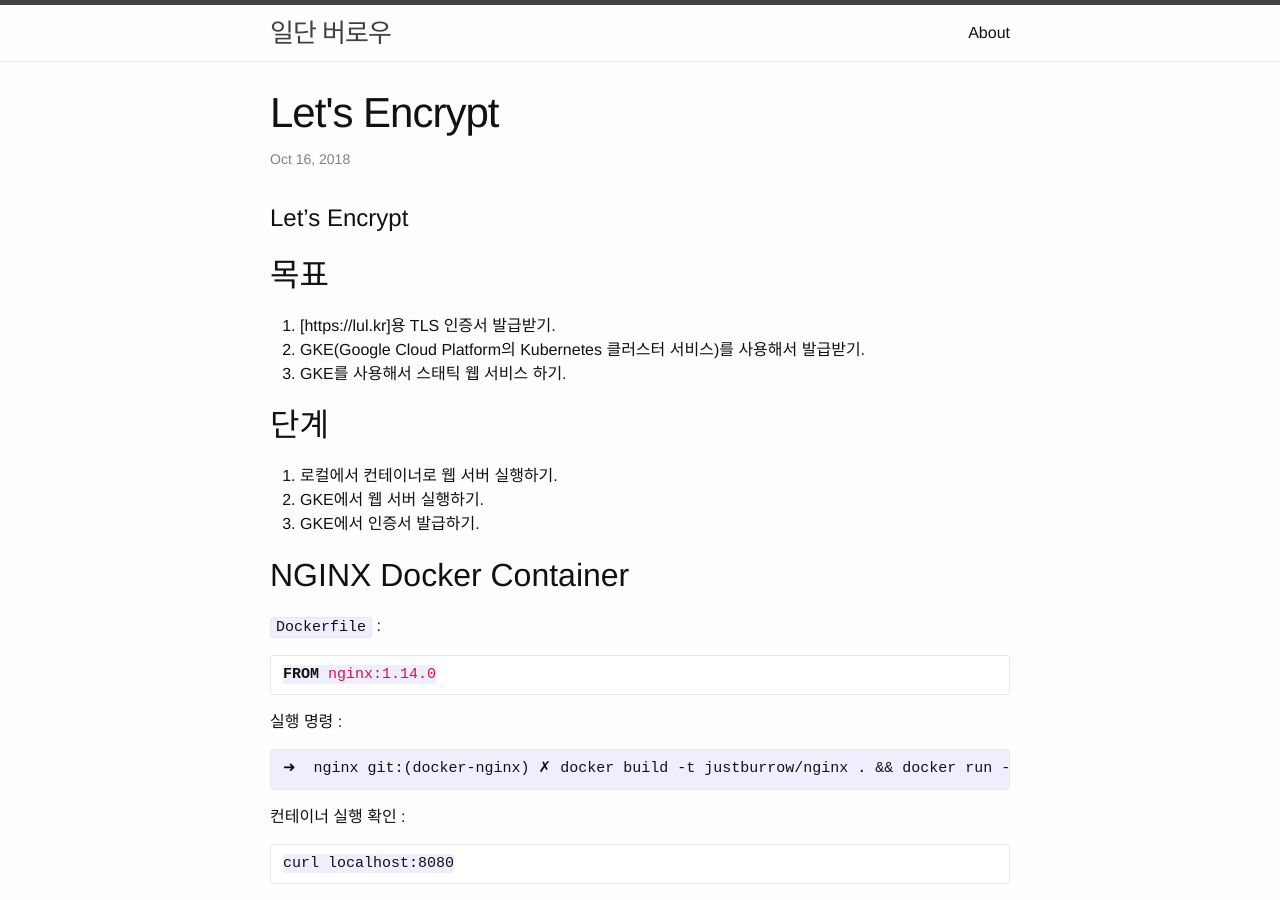
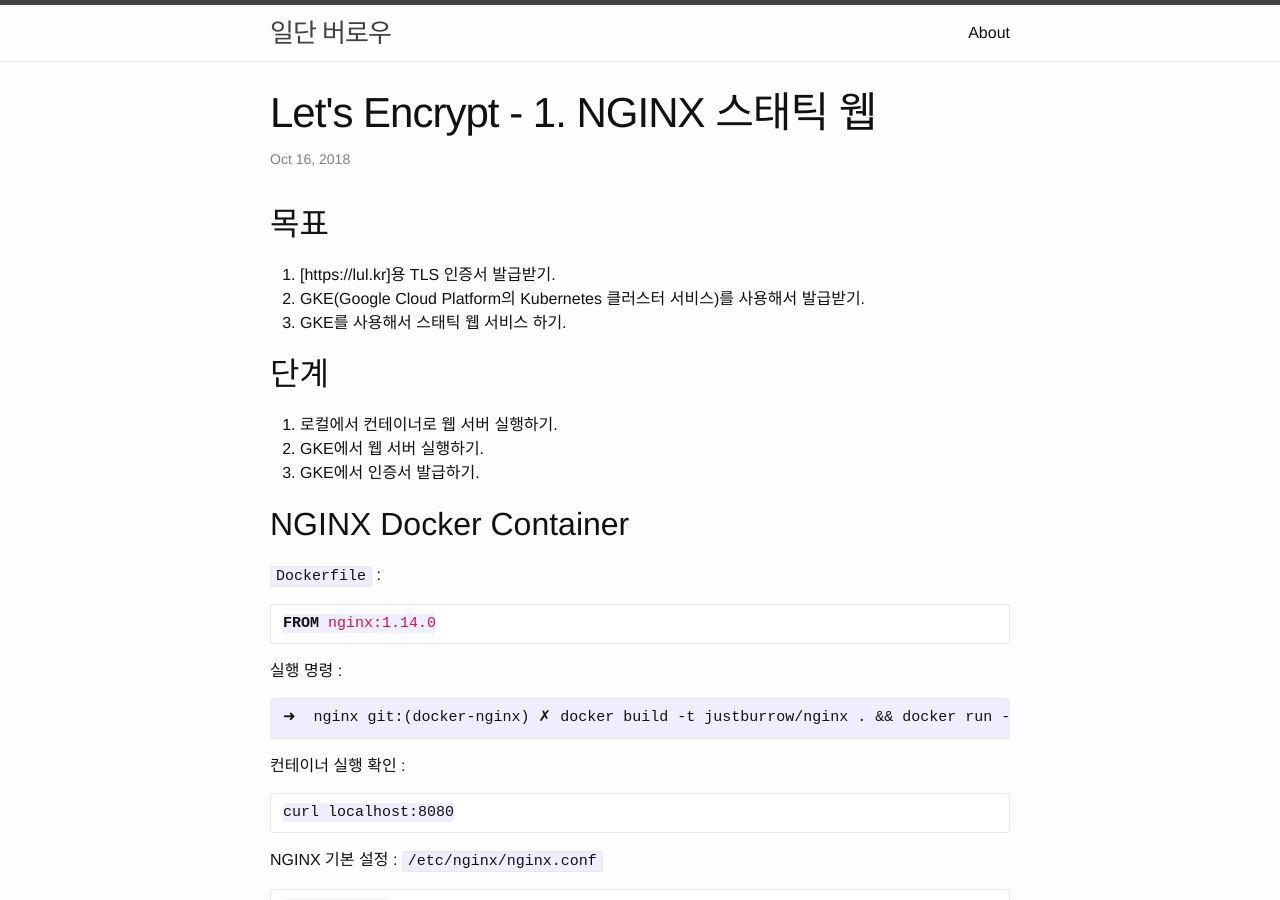
Before and after one commit to JustBurrow/JustBurrow.github.io, a Jekyll site: the page built from _posts/2018-10-16-lets-encrypt.md, in a window 1280 px wide and 900 px high. Built offline with Jekyll 4.4.1, drawn with Linux system fonts in a browser that asks for light colours.

Commit message:
(EDIT) Let's Encrypt - 1. NGINX 스태틱 웹
GKE를 사용한 스태틱 웹 서비스하기.

```diff
--- a/_posts/2018-10-16-lets-encrypt.md
+++ b/_posts/2018-10-16-lets-encrypt.md
@@ -1,8 +1,7 @@
 ---
-title: Let's Encrypt
+title: Let's Encrypt - 1. NGINX 스태틱 웹
 layout: post
 ---
-# Let's Encrypt
 
 ## 목표
 
```
